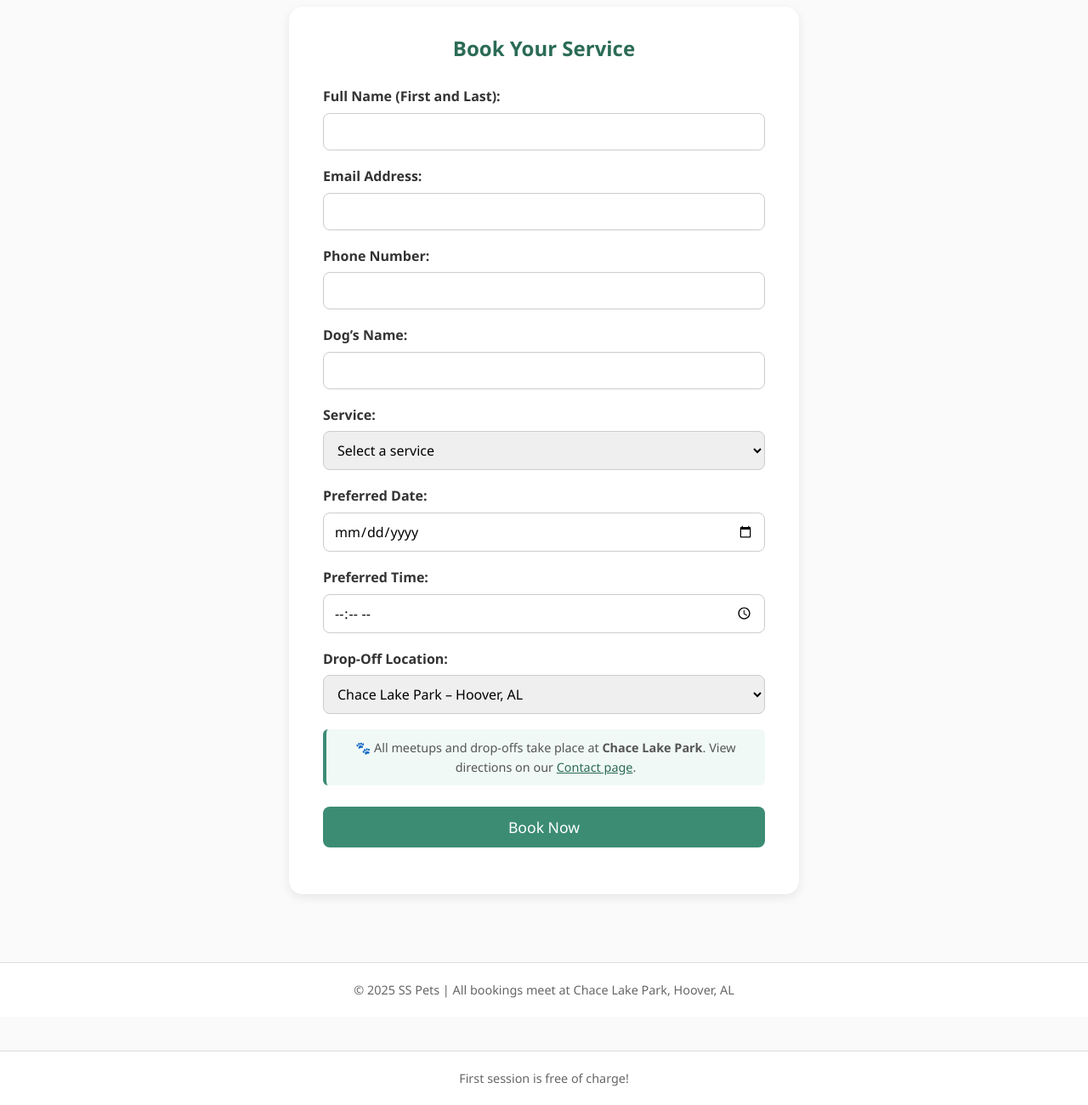
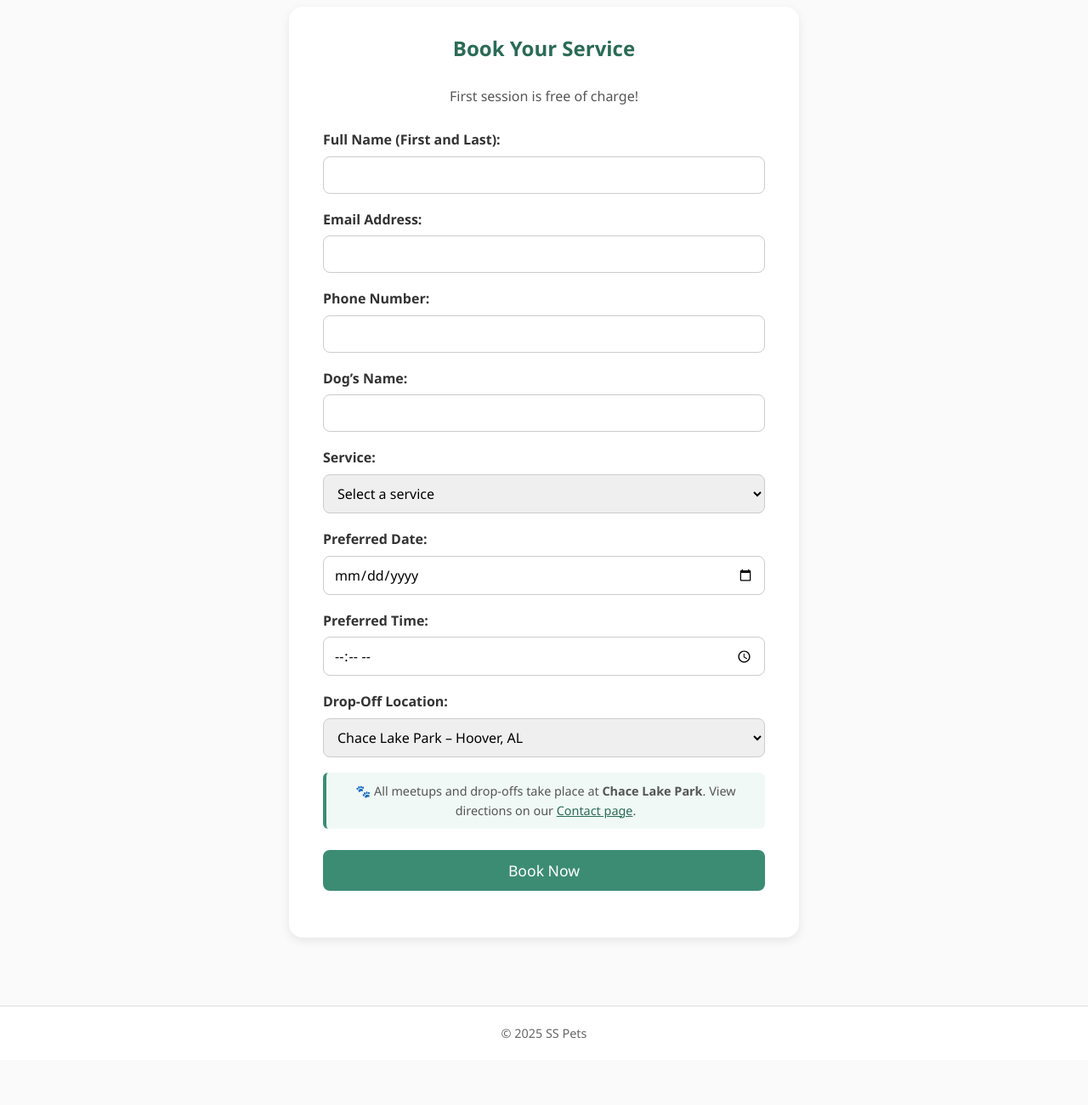
Before and after one commit to shrihan127/SS-Pets, a plain HTML site: page schedule.html in a window 1280 px wide. Shown: the part 119-1419 px from the top of the page at 85% size. After the commit the page ends 1366 px from the top, so only its background shows below. Drawn offline with Linux system fonts and the light colour scheme.

Commit message:
Update footer and add free session notice
Removed duplicate footer message and added free session notice.

```diff
--- a/schedule.html
+++ b/schedule.html
@@ -22,7 +22,7 @@
     <section class="schedule">
       <h1>Book Your Service</h1>
       <p></p> <!-- intentionally left blank -->
-
+<p>First session is free of charge!</p>
       <!-- Formspree integration -->
       <form id="bookingForm" method="POST" action="https://formspree.io/f/manpanyw">
         <label for="fullName">Full Name (First and Last):</label>
@@ -70,8 +70,7 @@
     </section>
   </main>
 
-  <footer>© 2025 SS Pets | All bookings meet at Chace Lake Park, Hoover, AL</footer>
-  <footer>First session is free of charge!</footer>
+  <footer>© 2025 SS Pets </footer>
 
   <script src="script.js"></script>
 </body>
```
